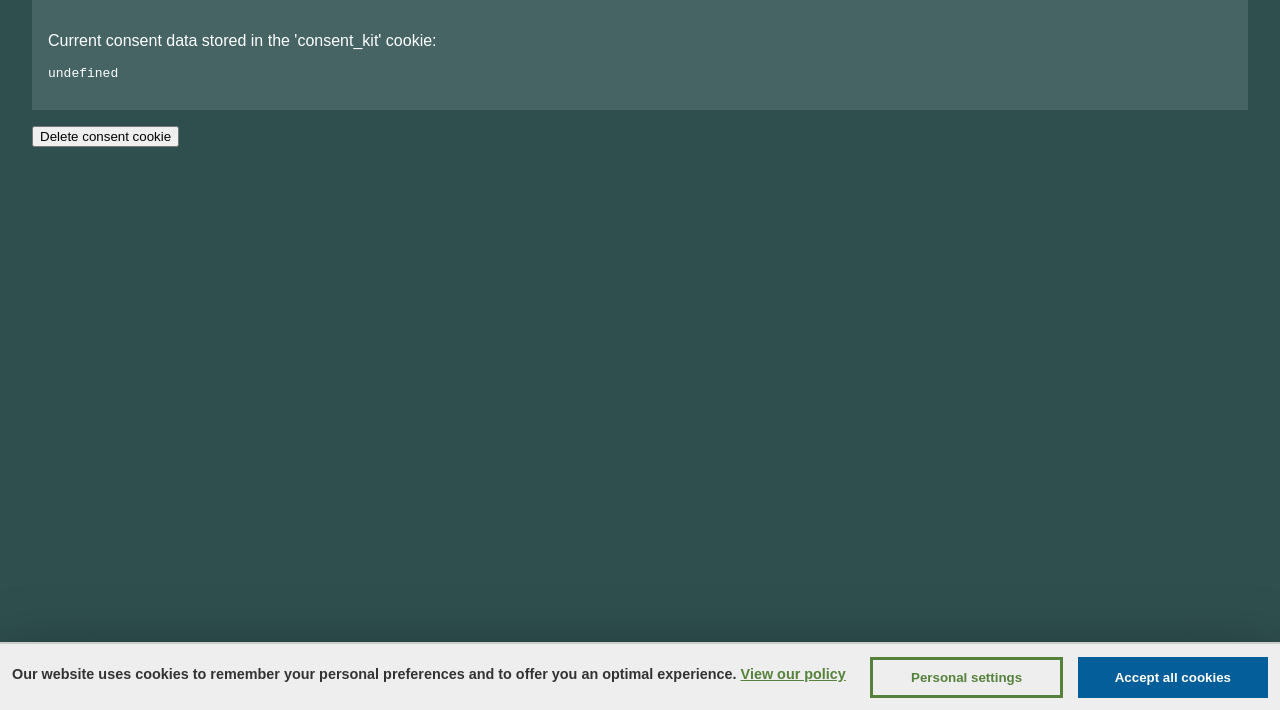
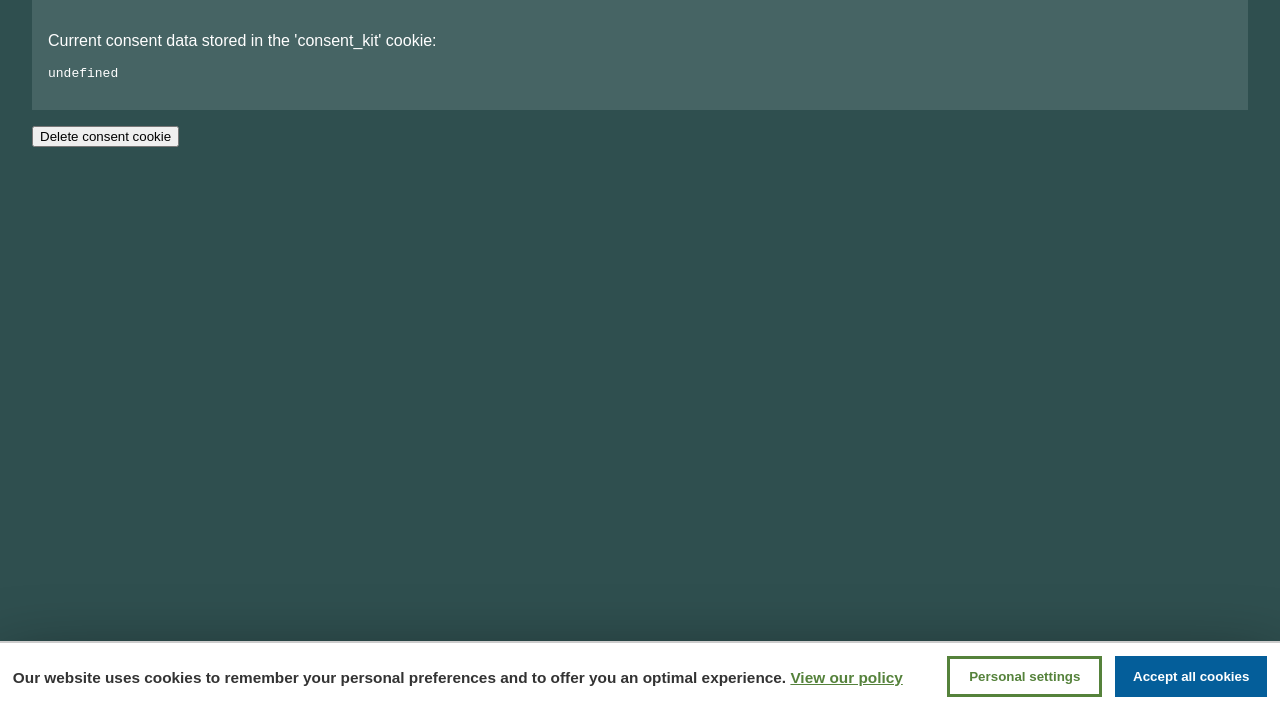
Before and after one commit to joeri-vlekken/consent-kit, a website: page example/index.html in a window 1280 px wide. Shown: the part 90-800 px from the top of the page. Drawn offline with Linux system fonts and the light colour scheme.

Commit message:
switch to grid instead of flex layout for the consent banner

```diff
--- a/src/scss/_base.scss
+++ b/src/scss/_base.scss
@@ -63,10 +63,11 @@ $gray: #eee;
   -moz-text-size-adjust: 100%;
   -ms-text-size-adjust: 100%;
   z-index: 100;
-  display: flex;
-  gap: 1em;
+  display: grid;
+  grid-template-columns: 1fr;
+  gap: 2em;
   flex-wrap: wrap;
-  box-shadow: -1px 38px 80px 0px rgba(0, 0, 0, 0.8);
+  box-shadow: -1px 38px 80px 0 rgba(0, 0, 0, 0.8);
   color: $black;
   background: #fff;
   padding: 0.5em 1em 1em 1em;
@@ -93,7 +94,7 @@ $gray: #eee;
   }
   .cta {
     display: flex;
-    justify-content: right;
+    justify-content: center;
     flex-grow: 1;
     gap: 1em;
   }
@@ -201,9 +202,9 @@ $gray: #eee;
 
 @media only screen and (min-width: 900px) {
   #consent_banner {
-    gap: 2em;
+    grid-template-columns: 1fr 25em;
     .cta {
-      flex-grow: 1;
+      justify-content: right;
       button {
         padding: 0.75em 0;
       }
```
Also changed, not shown: dist/css/consent-kit.css, dist/css/consent-kit.min.css, 2 other files.
